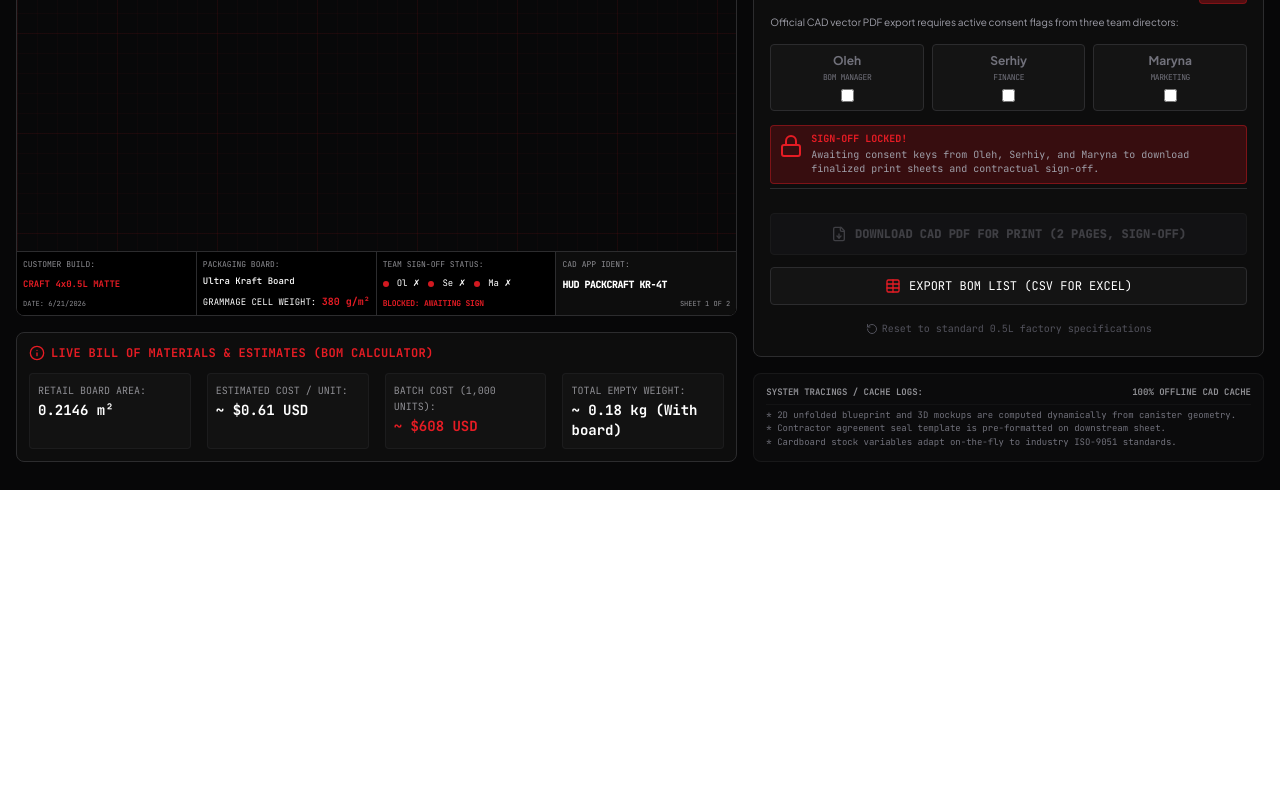
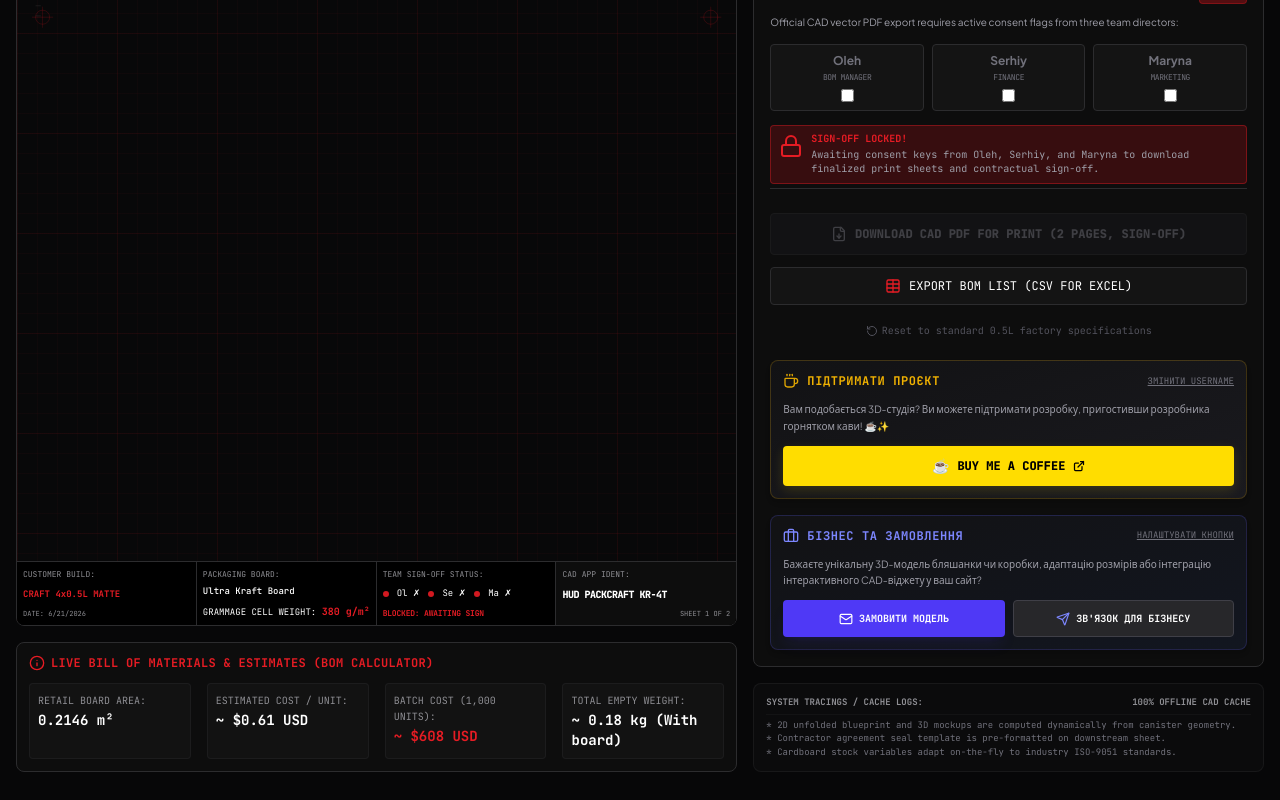
Before and after one commit to juliiyabrodska-tech/packaging-studio-app-, a React (Vite) app: page / in a window 1280 px wide. Shown: the part 1112-1912 px from the top of the page. Before the commit the page ends 1602 px from the top, so only its background shows below. Built offline with nearby package versions, Linux system fonts and the light colour scheme.

Commit message:
feat: add user profile and contact configuration
Implement state management for BMC username, contact email, and social links with local storage persistence to allow customization of user information.

```diff
--- a/src/App.tsx
+++ b/src/App.tsx
@@ -13,7 +13,13 @@ import {
   Info,
   Sparkles,
   Sliders,
-  Paintbrush
+  Paintbrush,
+  Coffee,
+  Heart,
+  ExternalLink,
+  Mail,
+  Briefcase,
+  Send
 } from 'lucide-react';
 import { PackagingSpecs, INITIAL_SPECS, PackagingType } from './types';
 import { PackagingDielineSVG } from './components/PackagingDielineSVG';
@@ -41,6 +47,21 @@ export default function App() {
 
   // Manual dimension override state (false = auto calculations locked to the 0.5L cans, true = manually adjustable cm)
   const [isOverrideEnabled, setIsOverrideEnabled] = useState(false);
+
+  // Buy Me a Coffee customization state
+  const [bmcUsername, setBmcUsername] = useState(() => {
+    return localStorage.getItem('packcraft_bmc_user') || 'juliiyabrodska';
+  });
+  const [showBmcConfig, setShowBmcConfig] = useState(false);
+
+  // Business and custom orders customization state
+  const [contactEmail, setContactEmail] = useState(() => {
+    return localStorage.getItem('packcraft_contact_email') || 'juliiyabrodska@gmail.com';
+  });
+  const [socialLink, setSocialLink] = useState(() => {
+    return localStorage.getItem('packcraft_social_link') || 'https://www.linkedin.com/in/juliiyabrodska';
+  });
+  const [showContactConfig, setShowContactConfig] = useState(false);
 
   // Status message for auto-saves
   const [saveStatus, setSaveStatus] = useState<'saved' | 'saving'>('saved');
@@ -891,11 +912,143 @@ export default function App() {
               {/* Danger Reset */}
               <button
                 onClick={handleReset}
-                className="w-full text-[10px] text-zinc-600 hover:text-coke-red font-mono py-1 flex items-center justify-center space-x-1 transition-all cursor-pointer bg-transparent border-0"
+                className="w-full text-[10px] text-zinc-600 hover:text-coke-red font-mono py-1.5 flex items-center justify-center space-x-1 transition-all cursor-pointer bg-transparent border-0"
               >
                 <RotateCcw className="w-3 h-3" />
                 <span>Reset to standard 0.5L factory specifications</span>
               </button>
+
+              {/* BUY ME A COFFEE WIDGET */}
+              <div className="mt-4 p-3 bg-gradient-to-br from-[#121214] to-[#1a1a1f] rounded-lg border border-yellow-500/20 space-y-3 shadow-md">
+                <div className="flex items-center justify-between">
+                  <div className="flex items-center space-x-2 text-yellow-500 font-bold text-xs uppercase tracking-wider font-mono">
+                    <Coffee className="w-4 h-4 text-yellow-500 animate-pulse shrink-0" />
+                    <span>ПІДТРИМАТИ ПРОЄКТ</span>
+                  </div>
+                  <button
+                    onClick={() => setShowBmcConfig(!showBmcConfig)}
+                    className="text-[9px] font-mono text-zinc-500 hover:text-yellow-400 underline transition-colors cursor-pointer bg-transparent border-0"
+                    title="Змінити налаштування посилання"
+                  >
+                    {showBmcConfig ? 'СХОВАТИ НАЛАШТУВАННЯ' : 'ЗМІНИТИ USERNAME'}
+                  </button>
+                </div>
+
+                {showBmcConfig && (
+                  <div className="bg-[#0b0b0c] p-2.5 rounded border border-zinc-800 space-y-1.5 transition-all">
+                    <label className="text-[9px] text-zinc-400 font-mono uppercase block">Username або посилання на Buy Me a Coffee:</label>
+                    <input
+                      type="text"
+                      value={bmcUsername}
+                      onChange={(e) => {
+                        const val = e.target.value;
+                        setBmcUsername(val);
+                        localStorage.setItem('packcraft_bmc_user', val);
+                      }}
+                      placeholder="juliiyabrodska"
+                      className="w-full bg-zinc-950 border border-zinc-800 text-white font-mono text-xs rounded p-1.5 focus:border-yellow-500 focus:outline-none"
+                    />
+                    <p className="text-[8px] text-zinc-500 font-mono leading-none pt-0.5">
+                      Буде згенеровано лінк: <span className="text-yellow-600/90 break-all">buymeacoffee.com/{bmcUsername || 'your_username'}</span>
+                    </p>
+                  </div>
+                )}
+
+                <p className="text-[10px] text-zinc-400 leading-relaxed font-sans">
+                  Вам подобається 3D-студія? Ви можете підтримати розробку, пригостивши розробника горнятком кави! ☕✨
+                </p>
+
+                <a
+                  href={bmcUsername.startsWith('http') ? bmcUsername : `https://www.buymeacoffee.com/${bmcUsername || 'juliiyabrodska'}`}
+                  target="_blank"
+                  rel="noopener noreferrer"
+                  className="w-full bg-[#FFDD00] hover:bg-[#ffea45] text-black hover:scale-[1.01] active:scale-[0.99] font-bold text-xs font-mono py-2.5 px-4 rounded flex items-center justify-center space-x-2 cursor-pointer transition-all shadow-[0_4px_12px_rgba(255,221,0,0.15)] select-none focus:ring-1 focus:ring-yellow-400"
+                  id="btn-buy-me-coffee"
+                >
+                  <span className="text-sm">☕</span>
+                  <span className="font-extrabold uppercase">BUY ME A COFFEE</span>
+                  <ExternalLink className="w-3 h-3 shrink-0 stroke-[2.5px]" />
+                </a>
+              </div>
+
+              {/* BUSINESS & CUSTOM MODEL INQUIRY WIDGET */}
+              <div className="mt-4 p-3 bg-gradient-to-br from-[#121214] to-[#121620] rounded-lg border border-indigo-500/20 space-y-3 shadow-md">
+                <div className="flex items-center justify-between">
+                  <div className="flex items-center space-x-2 text-indigo-400 font-bold text-xs uppercase tracking-wider font-mono">
+                    <Briefcase className="w-4 h-4 text-indigo-400 shrink-0" />
+                    <span>БІЗНЕС ТА ЗАМОВЛЕННЯ</span>
+                  </div>
+                  <button
+                    onClick={() => setShowContactConfig(!showContactConfig)}
+                    className="text-[9px] font-mono text-zinc-500 hover:text-indigo-400 underline transition-colors cursor-pointer bg-transparent border-0"
+                    title="Налаштувати контакти"
+                  >
+                    {showContactConfig ? 'СХОВАТИ' : 'НАЛАШТУВАТИ КНОПКИ'}
+                  </button>
+                </div>
+
+                {showContactConfig && (
+                  <div className="bg-[#0b0b0c] p-2.5 rounded border border-zinc-800 space-y-3 transition-all">
+                    <div>
+                      <label className="text-[9px] text-zinc-400 font-mono uppercase block mb-1">Email для замовлень:</label>
+                      <input
+                        type="text"
+                        value={contactEmail}
+                        onChange={(e) => {
+                          const val = e.target.value;
+                          setContactEmail(val);
+                          localStorage.setItem('packcraft_contact_email', val);
+                        }}
+                        placeholder="your-email@gmail.com"
+                        className="w-full bg-zinc-950 border border-zinc-800 text-white font-mono text-xs rounded p-1.5 focus:border-indigo-500 focus:outline-none"
+                      />
+                    </div>
+                    <div>
+                      <label className="text-[9px] text-zinc-400 font-mono uppercase block mb-1">Посилання (LinkedIn / Telegram / Website):</label>
+                      <input
+                        type="text"
+                        value={socialLink}
+                        onChange={(e) => {
+                          const val = e.target.value;
+                          setSocialLink(val);
+                          localStorage.setItem('packcraft_social_link', val);
+                        }}
+                        placeholder="https://www.linkedin.com/..."
+                        className="w-full bg-zinc-950 border border-zinc-800 text-white font-mono text-xs rounded p-1.5 focus:border-indigo-500 focus:outline-none"
+                      />
+                    </div>
+                    <p className="text-[8px] text-zinc-500 font-mono leading-tight">
+                      Зміни зберігаються локально. Посилання будуть вести на ваші канали зв'язку.
+                    </p>
+                  </div>
+                )}
+
+                <p className="text-[10px] text-zinc-400 leading-relaxed font-sans">
+                  Бажаєте унікальну 3D-модель бляшанки чи коробки, адаптацію розмірів або інтеграцію інтерактивного CAD-віджету у ваш сайт?
+                </p>
+
+                <div className="grid grid-cols-1 sm:grid-cols-2 gap-2">
+                  <a
+                    href={`mailto:${contactEmail || 'juliiyabrodska@gmail.com'}?subject=${encodeURIComponent('Замовлення індивідуального 3D-пакування')}&body=${encodeURIComponent('Вітаю! Зацікавила розробка індивідуального 3D-макету або інтерактивного рішення пакування. Ось мої побажання: ')}`}
+                    className="bg-indigo-600 hover:bg-indigo-500 text-white font-bold text-[10px] font-mono py-2.5 px-2 rounded flex items-center justify-center space-x-1.5 cursor-pointer transition-all hover:scale-[1.01] active:scale-[0.99] shadow-lg shadow-indigo-600/10"
+                    id="btn-order-custom-model"
+                  >
+                    <Mail className="w-3.5 h-3.5 shrink-0" />
+                    <span className="uppercase text-center">ЗАМОВИТИ МОДЕЛЬ</span>
+                  </a>
+
+                  <a
+                    href={socialLink || 'https://www.linkedin.com/in/juliiyabrodska'}
+                    target="_blank"
+                    rel="noopener noreferrer"
+                    className="bg-zinc-800 hover:bg-zinc-700 border border-zinc-700 text-white font-bold text-[10px] font-mono py-2.5 px-2 rounded flex items-center justify-center space-x-1.5 cursor-pointer transition-all hover:scale-[1.01] active:scale-[0.99]"
+                    id="btn-business-contact"
+                  >
+                    <Send className="w-3.5 h-3.5 shrink-0 text-indigo-400" />
+                    <span className="uppercase text-center">ЗВ'ЯЗОК ДЛЯ БІЗНЕСУ</span>
+                  </a>
+                </div>
+              </div>
 
             </div>
 
```
